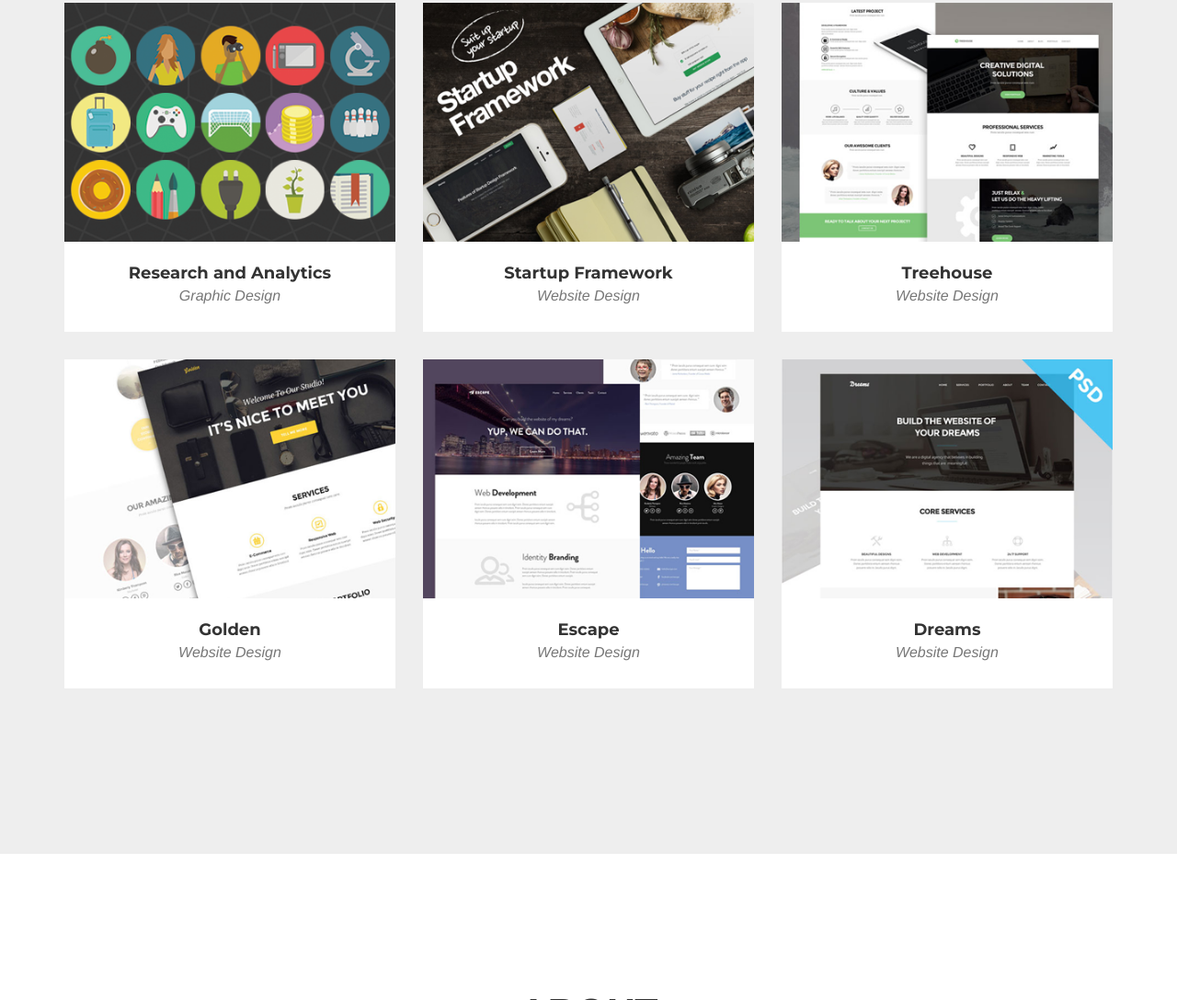
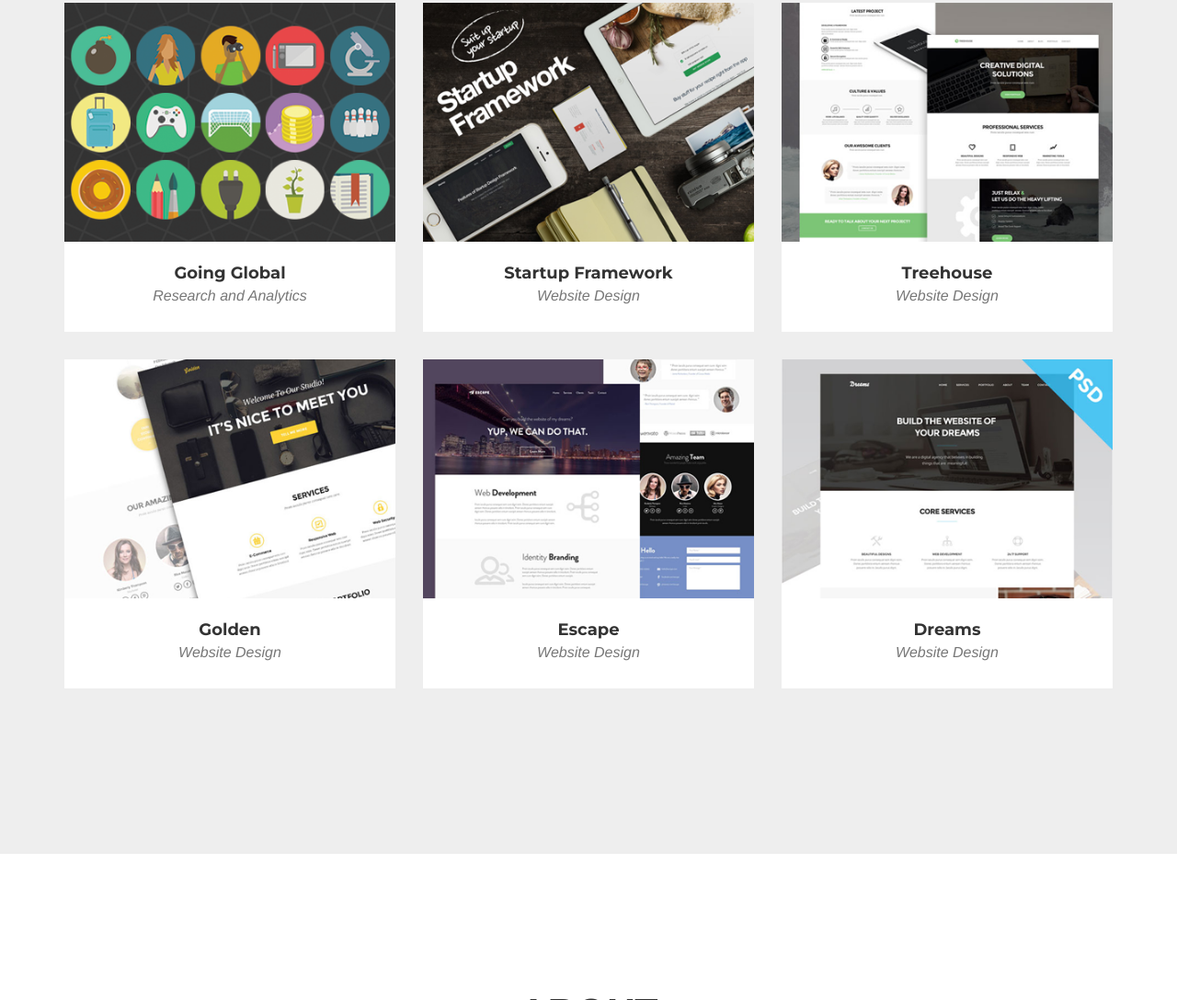
Before and after one commit to nelchan18/myportfolio, a website: page index.html in a window 1280 px wide. Shown: the part 1763-2851 px from the top of the page at 92% size. Drawn offline with nearby package versions, Linux system fonts and the light colour scheme; a web font is replaced by a local one.

Commit message:
Research and analytics heading

```diff
--- a/index.html
+++ b/index.html
@@ -143,8 +143,8 @@
                         <img src="img/portfolio/roundicons.png" class="img-responsive" alt="">
                     </a>
                     <div class="portfolio-caption">
-                        <h4>Research and Analytics</h4>
-                        <p class="text-muted">Graphic Design</p>
+                        <h4>Going Global</h4>
+                        <p class="text-muted">Research and Analytics</p>
                     </div>
                 </div>
                 <div class="col-md-4 col-sm-6 portfolio-item">
```
